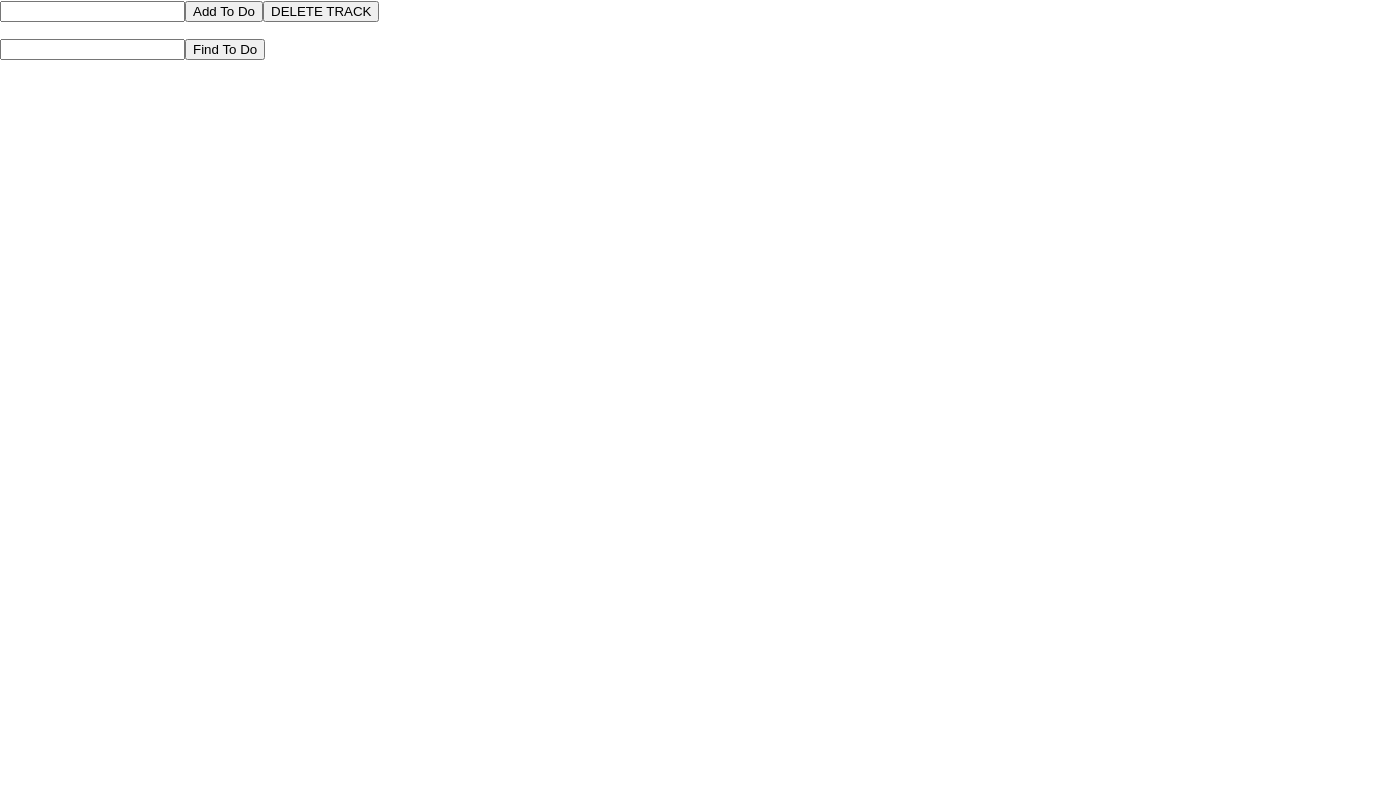
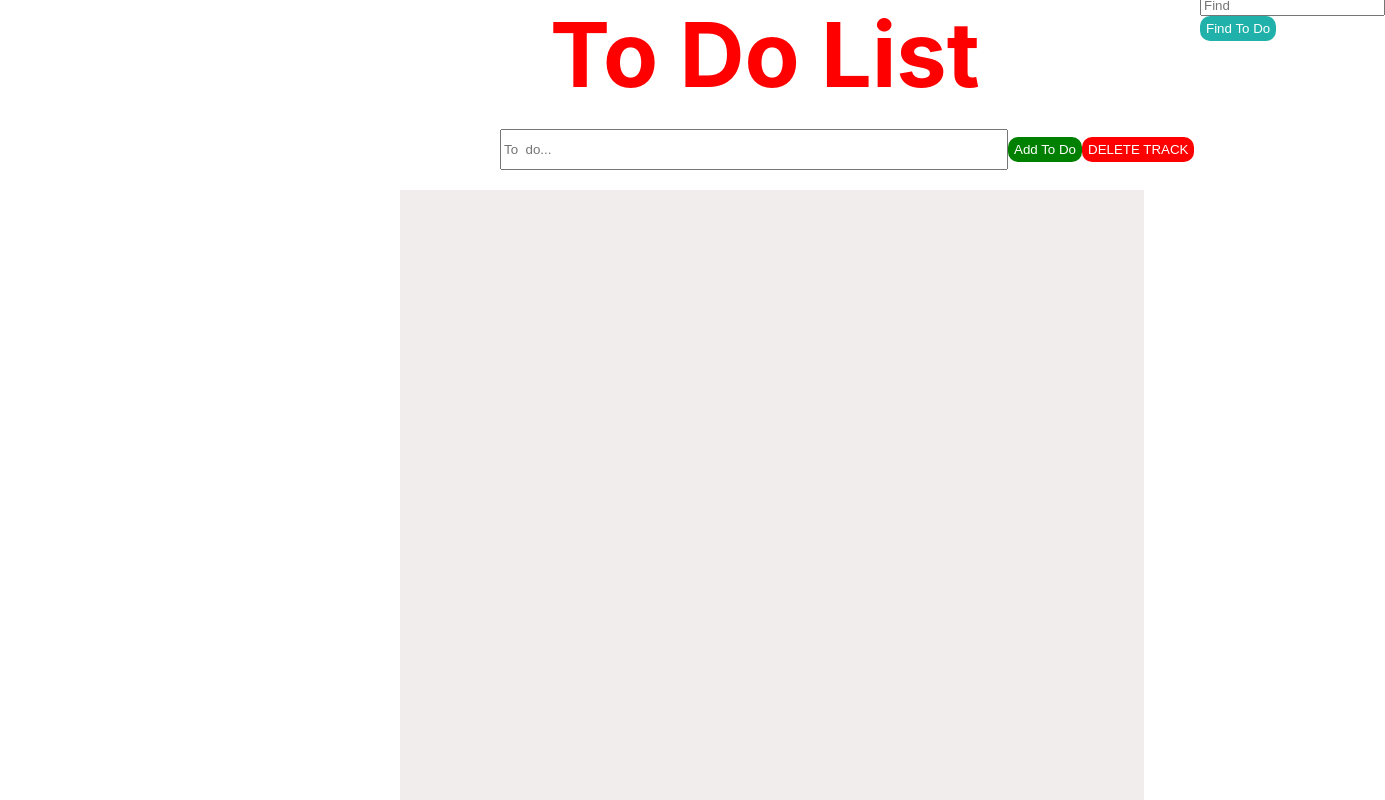
Before and after one commit to LeraPetrovich/to-do, a React (Create React App) app: page / in a window 1280 px wide. Shown: the top 800 px of the page, 1385 px wide, since content can reach past the window. Built offline with nearby package versions, Linux system fonts and the light colour scheme.

Commit message:
feat: style

```diff
--- a/src/App.css
+++ b/src/App.css
@@ -22,6 +22,7 @@
   justify-content: center;
   font-size: calc(10px + 2vmin);
   color: white;
+  color: rgb(241, 237, 237);
 }
 
 .App-link {
@@ -36,3 +37,6 @@
     transform: rotate(360deg);
   }
 }
+.Find{
+  margin-top: px;
+}
--- a/src/App.js
+++ b/src/App.js
@@ -14,23 +14,67 @@ class App extends Component{
     console.log("delete track", this.trackInput.value)
     this.props.ondeleteTrack(this.trackInput.value)
   }
+  //кнопка
+  constructor(props) {
+    super(props);
+
+    this.state = {
+        buttonColor: "white"
+    };
+}
+
+
+
+handleButtonClick = () => {
+if(this.state.buttonColor==="white"){
+  this.setState({
+    buttonColor: "blue"
+})
+}
+ else{
+  this.setState({
+    buttonColor: "white"
+})
+ }
+}
+
   render(){
     console.log(this.props.tracks);
     return(
       <div>
+        <h1
+        style={{color:'red',margin:'0px 0px 0px 550px', fontSize:'90px'}}
+        > To Do List</h1>
         <div>
-<input type="text" ref={(input)=> {this.trackInput=input}}/>
-<button onClick={this.addTrack.bind(this)}>Add To Do</button>
-<button onClick={this.deleteTrack.bind(this)}>DELETE TRACK</button>
-<ul className="list">
+<input type="text"
+style={{height:"35px", width:'500px', margin:'20px 0px 0px 500px'}}
+ref={(input)=> {this.trackInput=input}}
+placeholder="To  do..."/>
+<button
+style={{ border:'0', background:'green', color:'white',height:'25px', borderRadius:'10px'  }}
+ onClick={this.addTrack.bind(this)}>Add To Do</button>
+<button
+style={{ border:'0', background:'red', color:'white',height:'25px', borderRadius:'10px'  }}
+onClick={this.deleteTrack.bind(this)}>DELETE TRACK</button>
+<ul className="list"
+style={{border:'2px solid rgb(241, 237, 237)', width:'700px', height:'700px', margin:'20px 0px 0px 400px', background:'rgb(241, 237, 237)'}}>
   {this.props.tracks.map((track,index)=>
   <li key={index}>{track.name}</li>
+
+  )}
+    {this.props.tracks.map((index)=>
+     <button id="Click" key={index} style={{background: this.state.buttonColor}}
+     onClick={this.handleButtonClick}></button>
   )}
 </ul>
 </div>
-<div>
-<input type="text" ref={(input)=> {this.serchINPUT=input}}/>
-<button onClick={this.findTrack.bind(this)}>Find To Do</button>
+  <div className="Find" style={{margin:"-900px 0px 0px 1200px"}}>
+<input type="text" ref={(input)=> {this.serchINPUT=input}}
+placeholder="Find"
+/>
+<button onClick={this.findTrack.bind(this)}
+style={{ border:'0', background:'lightseagreen', color:'white',height:'25px', borderRadius:'10px'  }}
+>Find To Do</button>
 <ul className="list">
   {this.props.tracks.map((track,index)=>
   <li key={index}>{track.name}</li>
--- a/src/reducers/autor.js
+++ b/src/reducers/autor.js
@@ -8,6 +8,6 @@ export default function playlist(state=initialState,action){
     ];
 
   }
-  else if (action.type==="DELETE_TRACK"){ return state=undefined, action=undefined}
+  //else if (action.type==="DELETE_TRACK"){ return state=undefined, action=undefined}
   return state;
   }
```
